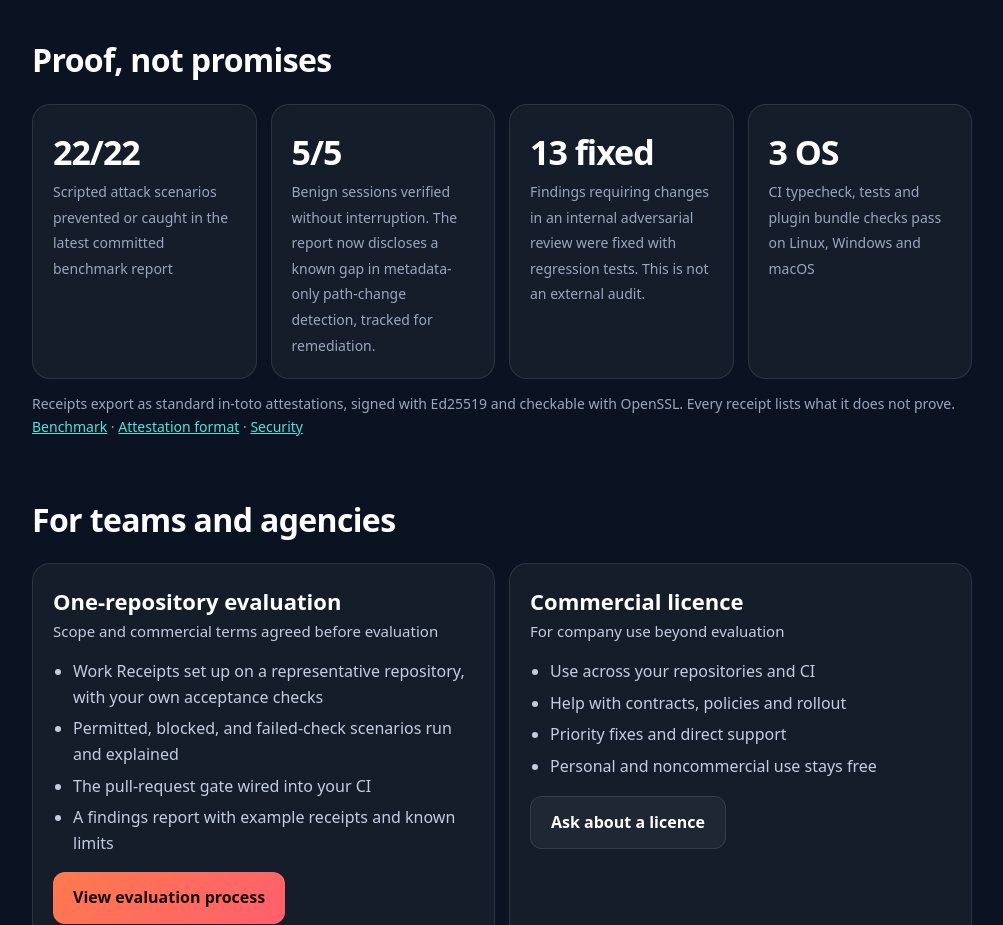
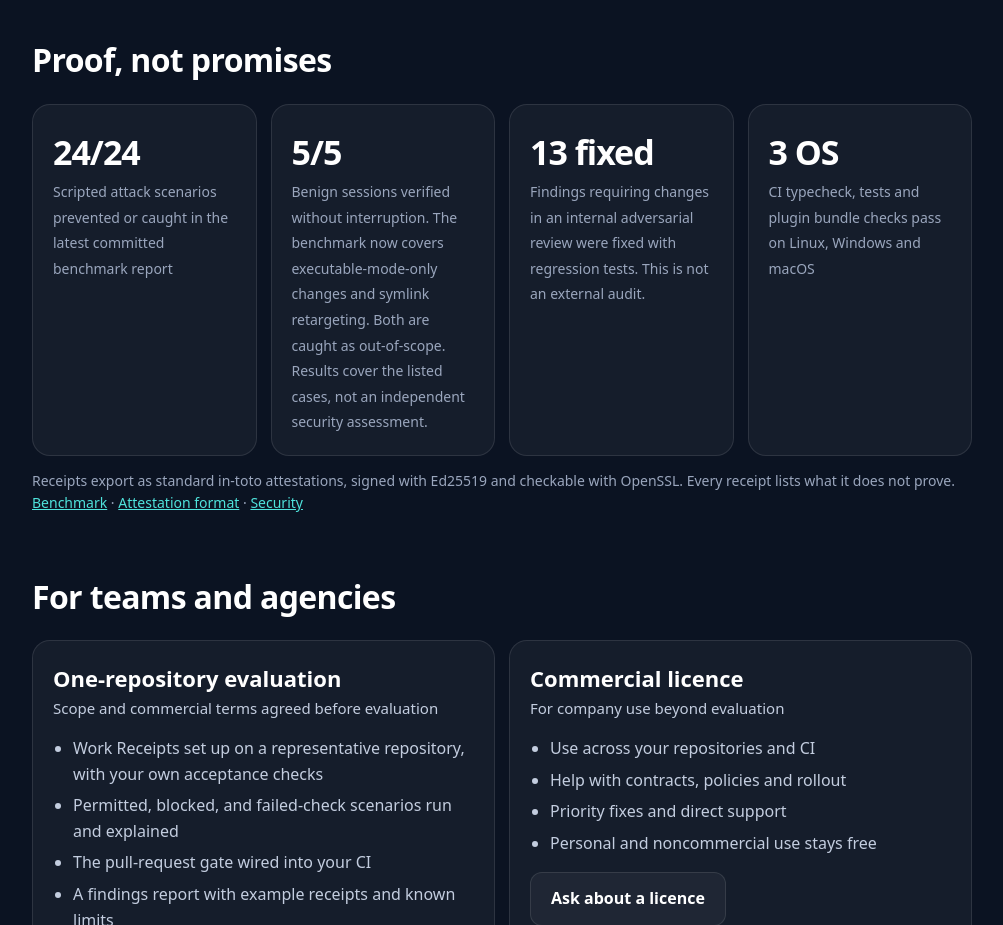
Before and after one commit to iamGodofall/work-receipts, a website: page docs/index.html in a window 1280 px wide. Shown: the part 1240-2165 px from the top of the page, without its empty margins (138-1141 px from the left). Drawn offline with Linux system fonts and the light colour scheme.

Commit message:
site: reflect expanded benchmark and path-state coverage

```diff
--- a/docs/index.html
+++ b/docs/index.html
@@ -79,8 +79,8 @@ nav a { white-space:nowrap; }
 <section id="proof">
 <h2>Proof, not promises</h2>
 <div class="grid">
-<div class="card stat"><b>22/22</b><span>Scripted attack scenarios prevented or caught in the latest committed benchmark report</span></div>
-<div class="card stat"><b>5/5</b><span>Benign sessions verified without interruption. The report now discloses a known gap in metadata-only path-change detection, tracked for remediation.</span></div>
+<div class="card stat"><b>24/24</b><span>Scripted attack scenarios prevented or caught in the latest committed benchmark report</span></div>
+<div class="card stat"><b>5/5</b><span>Benign sessions verified without interruption. The benchmark now covers executable-mode-only changes and symlink retargeting. Both are caught as out-of-scope. Results cover the listed cases, not an independent security assessment.</span></div>
 <div class="card stat"><b>13 fixed</b><span>Findings requiring changes in an internal adversarial review were fixed with regression tests. This is not an external audit.</span></div>
 <div class="card stat"><b>3 OS</b><span>CI typecheck, tests and plugin bundle checks pass on Linux, Windows and macOS</span></div>
 </div>
```
